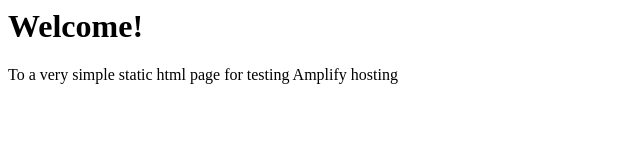
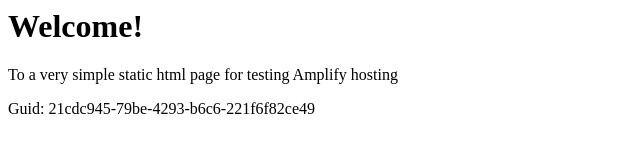
Before and after one commit to aws-aemilia-icn/Github-PR-Commit-Integration-Test-DoNotTouch-Gith-P5X5MO5I-v1-prod-ap-northeast-2, a website: page src/index.html in a window 1280 px wide. Shown: the whole page, without its empty margins (0-640 px from the left). Drawn offline with Linux system fonts and the light colour scheme.

Commit message:
commit from integ tests

```diff
--- a/src/index.html
+++ b/src/index.html
@@ -1,3 +1,5 @@
+
+
 <html lang="en">
 
 <head>
@@ -10,6 +12,6 @@
 <body>
     <h1>Welcome!</h1>
     <p>To a very simple static html page for testing Amplify hosting</p>
-</body>
+    <p>Guid: 21cdc945-79be-4293-b6c6-221f6f82ce49</p></body>
 
 </html>
```
